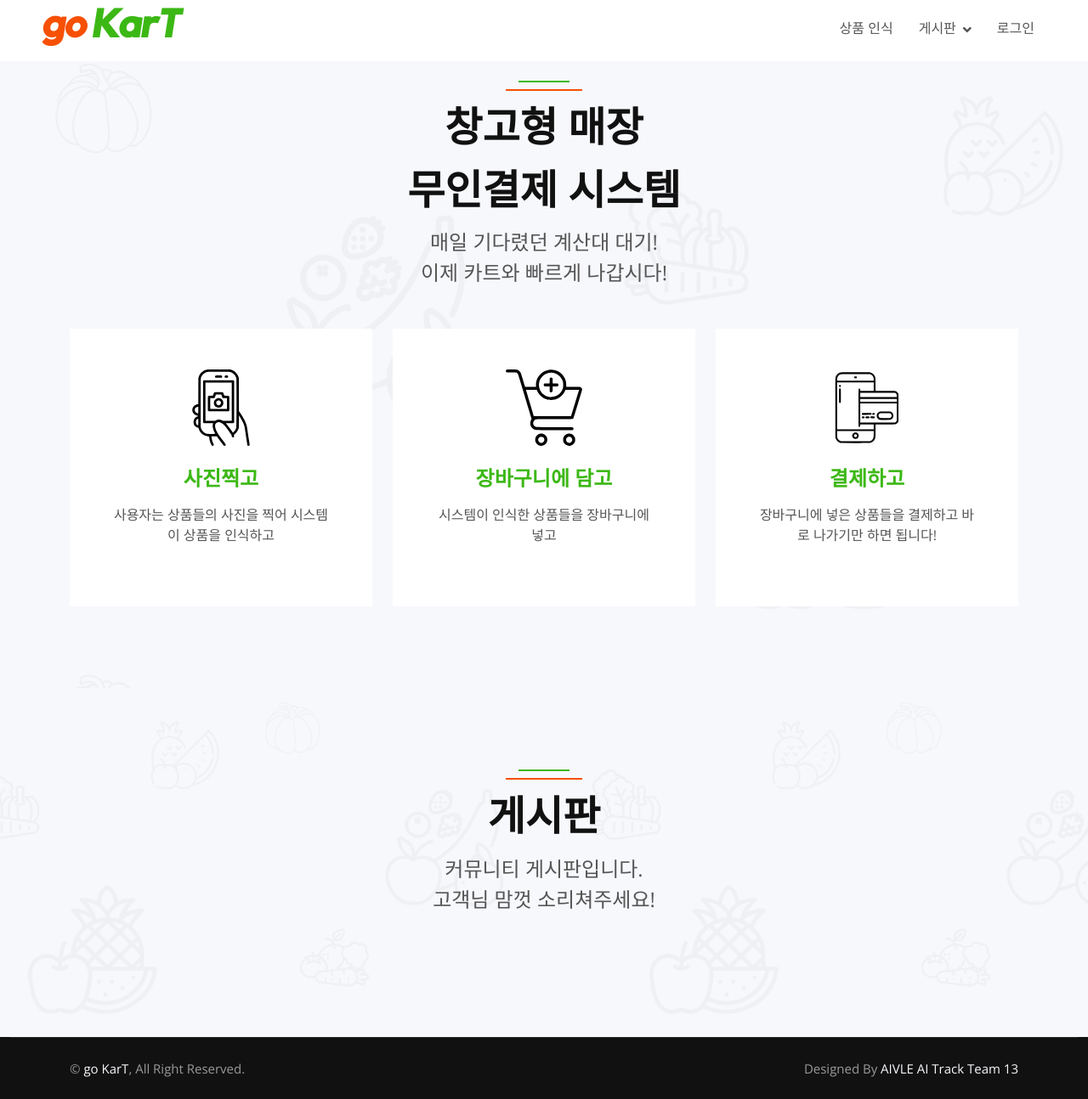
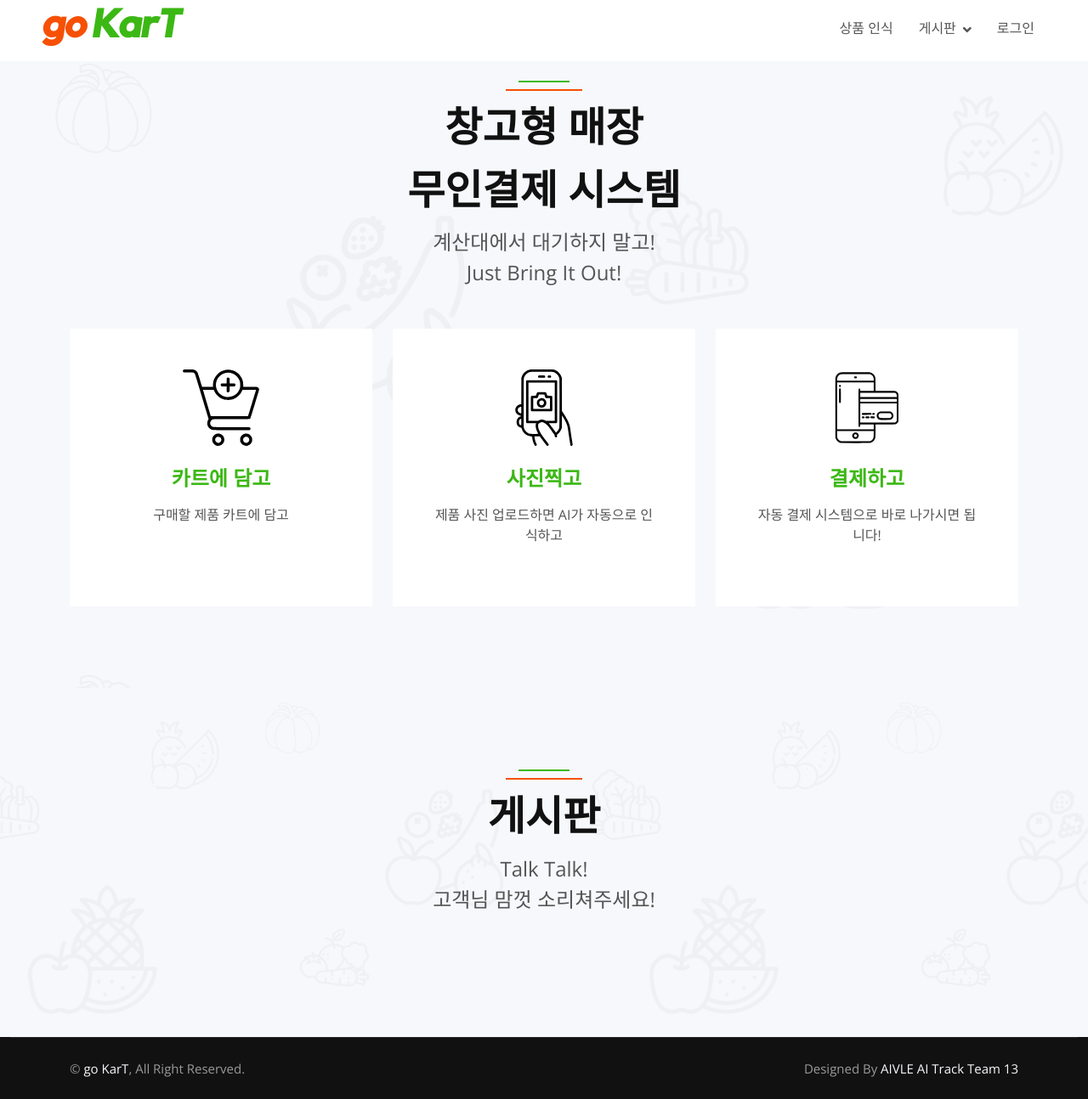
Before and after one commit to KrswJo/aivle_ai_3rd_13th_big, a Django app: page / in a window 1280 px wide. Shown: the part 49-1343 px from the top of the page at 85% size. Run offline with Django 4.2, Linux system fonts and the light colour scheme; data that the repository does not hold is empty; some libraries are stand-ins or nearby versions.

Commit message:
newlist.html change

```diff
--- a/main/templates/main/news_list.html
+++ b/main/templates/main/news_list.html
@@ -9,29 +9,29 @@
             <div class="section-header text-center mx-auto mb-5 wow fadeInUp" data-wow-delay="0.1s" style="max-width: 500px;">
                 <h4 class="display-5 mb-3">창고형 매장</h4>
                 <h4 class="display-5 mb-3">무인결제 시스템</h4>
-                <p class="mb-0 fs-4">매일 기다렸던 계산대 대기!</p>
-                <p class="mb-0 fs-4">이제 카트와 빠르게 나갑시다!</p>
+                <p class="mb-0 fs-4">계산대에서 대기하지 말고!</p>
+                <p class="mb-0 fs-4">Just Bring It Out!</p>
             </div>
             <div class="row g-4">
                 <div class="col-lg-4 col-md-6 wow fadeInUp" data-wow-delay="0.1s">
                     <div class="bg-white text-center h-100 p-4 p-xl-5">
-                        <img class="img-fluid mb-4 feature_img_size" src="{% static 'img/phone-camera.svg' %}" alt="" >
-                        <h4 class="mb-3 text-primary">사진찍고</h4>
-                        <p class="mb-4">사용자는 상품들의 사진을 찍어 시스템이 상품을 인식하고</p>
+                        <img class="img-fluid mb-4 feature_img_size" src="{% static 'img/cart.svg' %}" alt="" >
+                        <h4 class="mb-3 text-primary">카트에 담고</h4>
+                        <p class="mb-4">구매할 제품 카트에 담고</p>
                     </div>
                 </div>
                 <div class="col-lg-4 col-md-6 wow fadeInUp" data-wow-delay="0.3s">
                     <div class="bg-white text-center h-100 p-4 p-xl-5">
-                        <img class="img-fluid mb-4 feature_img_size" src="{% static 'img/cart.svg' %}" alt="">
-                        <h4 class="mb-3 text-primary">장바구니에 담고</h4>
-                        <p class="mb-4">시스템이 인식한 상품들을 장바구니에 넣고</p>
+                        <img class="img-fluid mb-4 feature_img_size" src="{% static 'img/phone-camera.svg' %}" alt="">
+                        <h4 class="mb-3 text-primary">사진찍고</h4>
+                        <p class="mb-4">제품 사진 업로드하면 AI가 자동으로 인식하고</p>
                     </div>
                 </div>
                 <div class="col-lg-4 col-md-6 wow fadeInUp" data-wow-delay="0.5s">
                     <div class="bg-white text-center h-100 p-4 p-xl-5">
                         <img class="img-fluid mb-4 feature_img_size" src="{% static 'img/credict-phone.svg' %}" alt="">
                         <h4 class="mb-3 text-primary">결제하고</h4>
-                        <p class="mb-4">장바구니에 넣은 상품들을 결제하고 바로 나가기만 하면 됩니다!</p>
+                        <p class="mb-4">자동 결제 시스템으로 바로 나가시면 됩니다!</p>
                     </div>
                 </div>
             </div>
@@ -42,7 +42,7 @@
         <div class="container">
             <div class="section-header text-center mx-auto mb-5 wow fadeInUp" data-wow-delay="0.1s" style="max-width: 500px;">
                 <h1 class="display-5 mb-3">게시판</h1>
-                <p class="mb-0 fs-4">커뮤니티 게시판입니다.</p>
+                <p class="mb-0 fs-4">Talk Talk!</p>
                 <p class="mb-0 fs-4">고객님 맘껏 소리쳐주세요!</p>
             </div>
             <div class="owl-carousel testimonial-carousel wow fadeInUp" data-wow-delay="0.1s">
```
